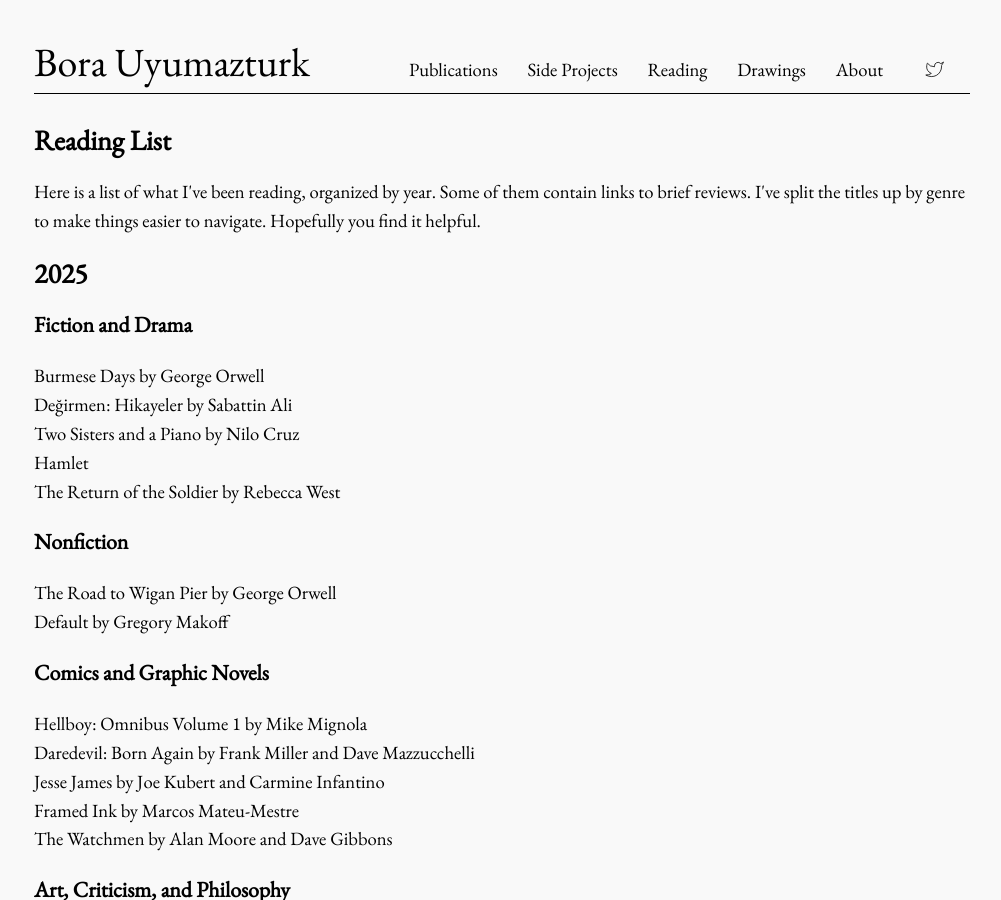
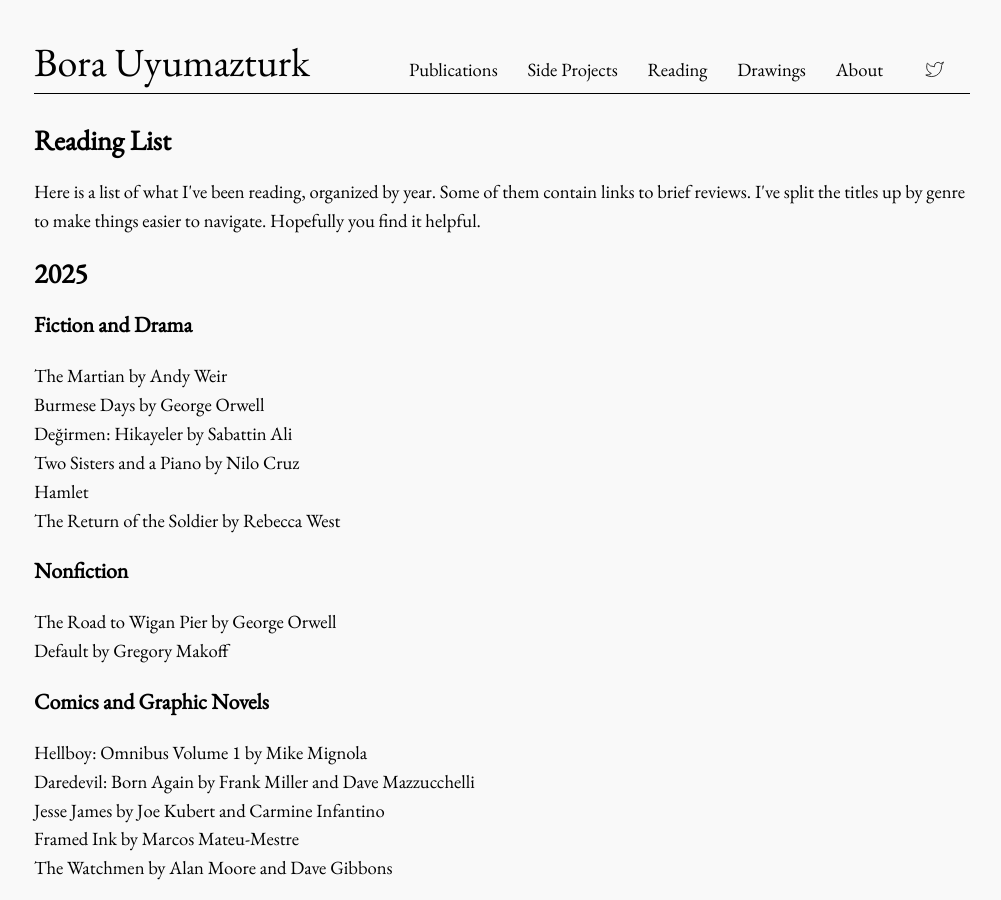
Before and after one commit to bora-uyumazturk/bora-uyumazturk.github.io, a Jekyll site: the page built from reading.html, in a window 1280 px wide and 900 px high. Shown: the whole window, without its empty margins (138-1139 px from the left). Built offline with Jekyll 4.4.1, drawn with Linux system fonts in a browser that asks for light colours.

Commit message:
Update reading.html

```diff
--- a/reading.html
+++ b/reading.html
@@ -16,6 +16,7 @@
 
   <h3>Fiction and Drama</h3>
 
+  The Martian by Andy Weir <br>
   Burmese Days by George Orwell <br>
   Değirmen: Hikayeler by Sabattin Ali <br>
   Two Sisters and a Piano by Nilo Cruz <br>
```
